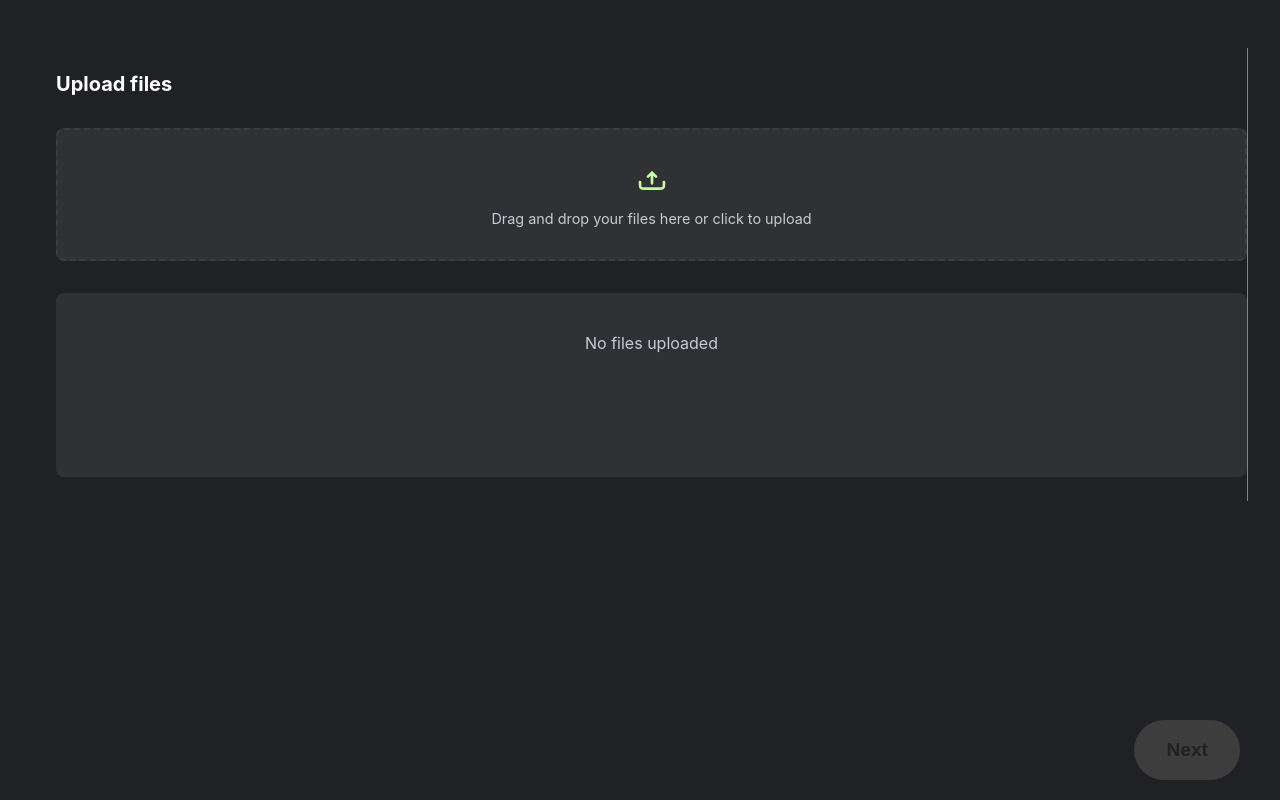
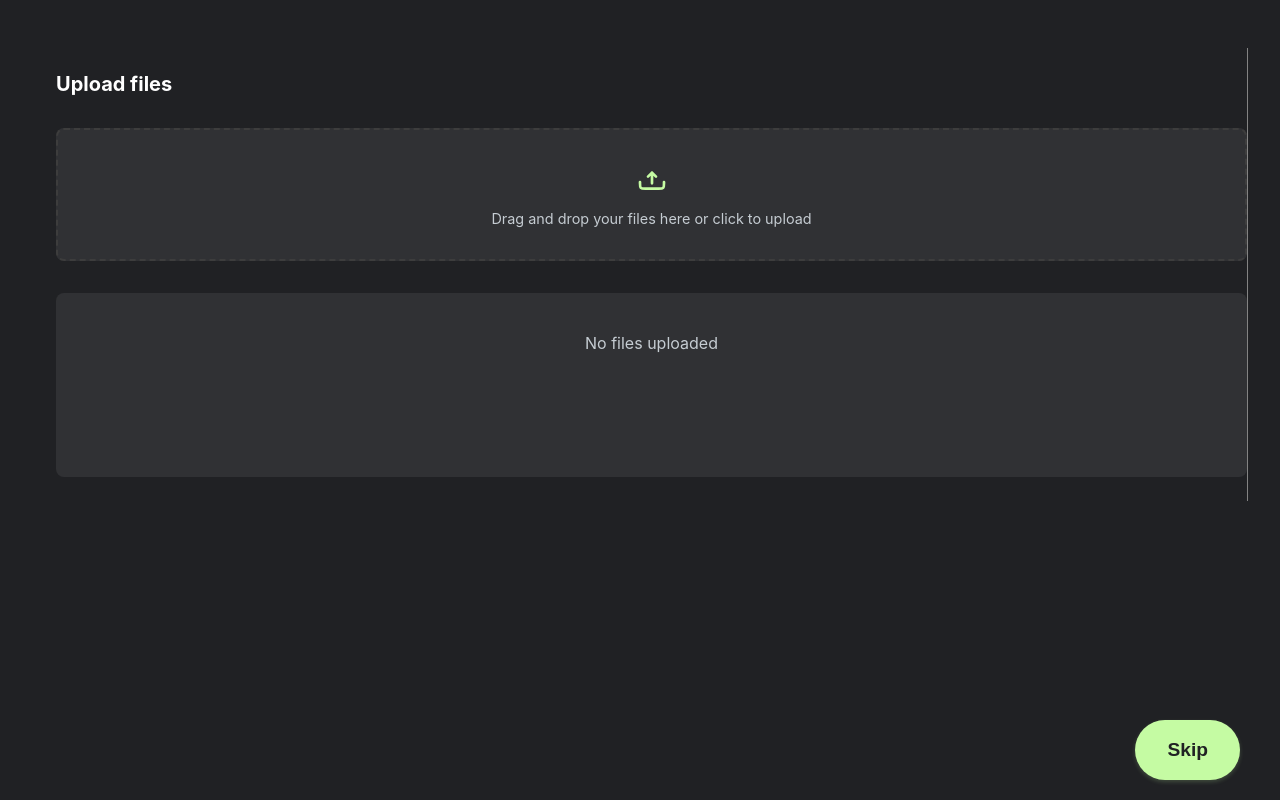
Before and after one commit to noamshamir/sij-form, a React (Create React App) app: page / in a window 1280 px wide. Built offline with nearby package versions, Linux system fonts and the light colour scheme.

Commit message:
made file upload optional

```diff
--- a/src/App.tsx
+++ b/src/App.tsx
@@ -143,10 +143,9 @@ const UploadPage: React.FC<UploadPageProps> = ({
                 />
             </div>
             <div className='generate-button-container'>
-                <NextButton
-                    to='/people'
-                    disabled={uploadedFiles.length === 0}
-                />
+                <NextButton to='/people' disabled={false}>
+                    {uploadedFiles.length === 0 ? "Skip" : "Next"}
+                </NextButton>
             </div>
         </div>
     </div>
@@ -287,10 +286,6 @@ const App: React.FC = () => {
     const navigate = useNavigate();
     const handleGenerate = useCallback(async () => {
         // allow missing people — pass along whatever data exists (may be empty)
-        if (!uploadedFiles.length) {
-            setError("Please upload at least one file");
-            return;
-        }
         // Ensure each person data object has all expected fields and no 'undefined' values
         const personKeys = [
             "first_name",
@@ -371,9 +366,6 @@ const App: React.FC = () => {
                 <Route
                     path='/people'
                     element={
-                        uploadedFiles.length === 0 ? (
-                            <Navigate to='/' />
-                        ) : (
                         <PeoplePage
                             uploadedFiles={uploadedFiles}
                             selectedPeople={selectedPeople}
@@ -383,13 +375,13 @@ const App: React.FC = () => {
                             isProcessing={isProcessing}
                             isFormComplete={isFormComplete}
                         />
-                        )
                     }
                 />
                 <Route
                     path='/download'
                     element={
-                        !uploadedFiles.length ? (
+                        // Only allow viewing the download page when files have been generated
+                        generatedFiles.length === 0 ? (
                             <Navigate to='/' />
                         ) : (
                             <DownloadPage
--- a/src/backend/main.js
+++ b/src/backend/main.js
@@ -52,8 +52,11 @@ export async function processExcelFiles(
     defendantData,
     attorneyData
 ) {
-    // Step 1: Combine inputs
-    const combinedFile = await combineExcelFiles(files);
+    // Step 1: Combine inputs (skip if no files uploaded)
+    let combinedFile = null;
+    if (files && files.length) {
+        combinedFile = await combineExcelFiles(files);
+    }
 
     // processExcelFiles called
 
```
Lines whose indentation alone changed are shown as unchanged.
